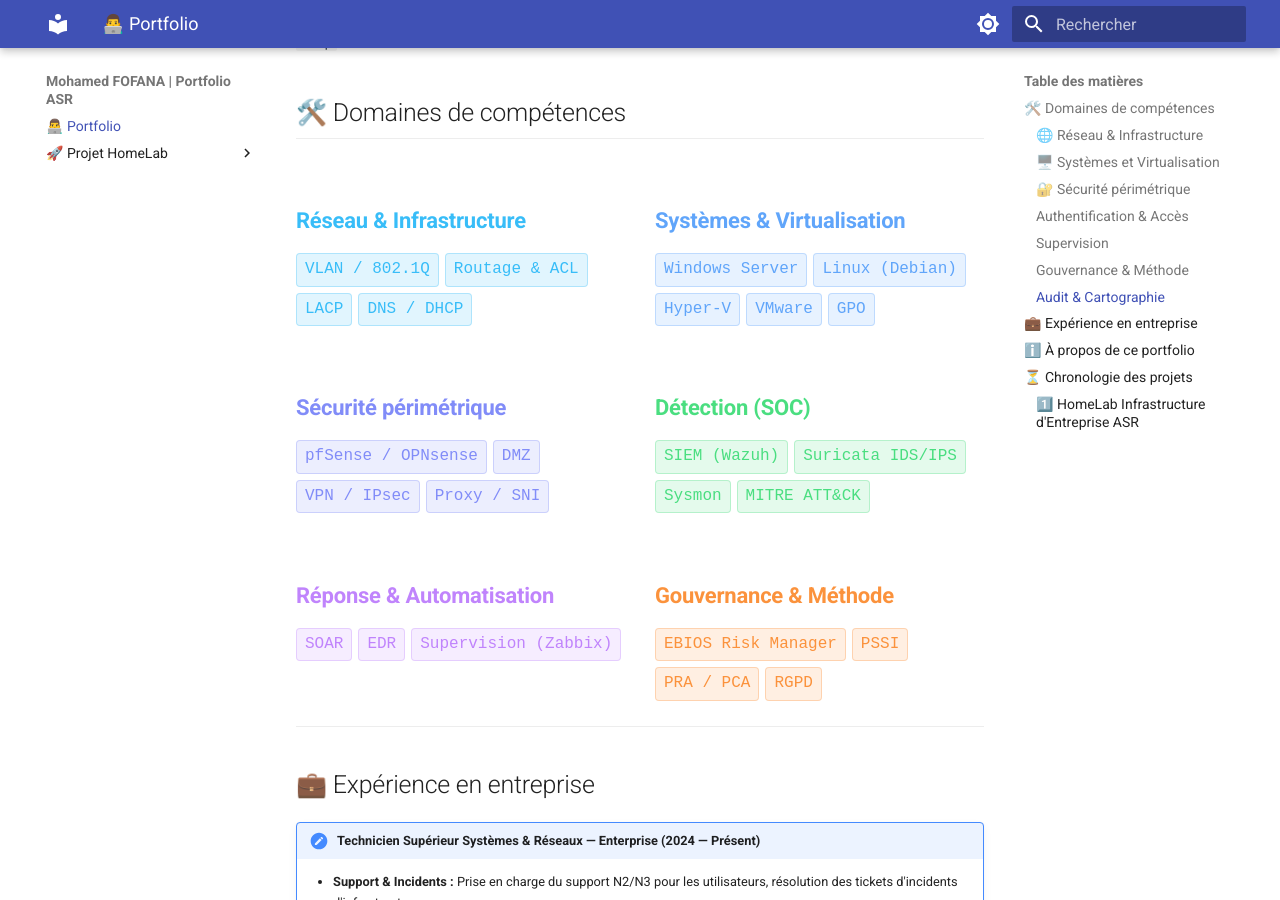
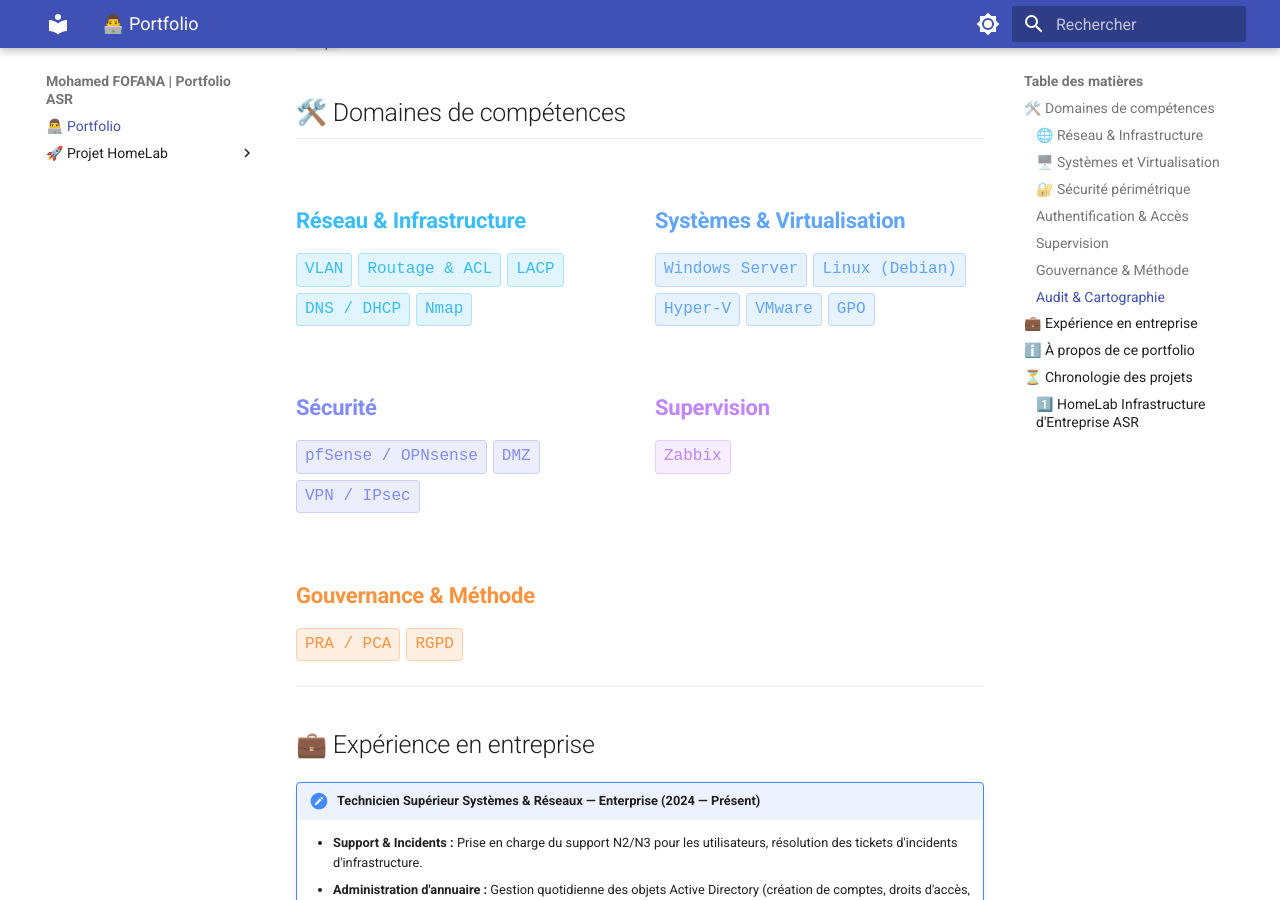
Before and after one commit to mohamedfofana/HomeLab, an MkDocs documentation site: the page built from docs/index.md, in a window 1280 px wide and 900 px high, scrolled down 1197 px. Built offline with MkDocs 1.6.1 and Material for MkDocs 9.7.7, drawn with Linux system fonts in a browser that asks for light colours.

Commit message:
Update index.md

```diff
--- a/docs/index.md
+++ b/docs/index.md
@@ -46,10 +46,11 @@
   <div>
     <h3 style="color: #38bdf8 !important; margin-bottom: 0.8rem; font-weight: bold; font-size: 1.1rem;">Réseau & Infrastructure</h3>
     <div style="display: flex; flex-wrap: wrap; gap: 6px;">
-      <span style="background: rgba(56, 189, 248, 0.15); color: #38bdf8; border: 1px solid rgba(56, 189, 248, 0.3); border-radius: 4px; padding: 3px 8px; font-size: 0.8rem; font-family: monospace;">VLAN / 802.1Q</span>
+      <span style="background: rgba(56, 189, 248, 0.15); color: #38bdf8; border: 1px solid rgba(56, 189, 248, 0.3); border-radius: 4px; padding: 3px 8px; font-size: 0.8rem; font-family: monospace;">VLAN</span>
       <span style="background: rgba(56, 189, 248, 0.15); color: #38bdf8; border: 1px solid rgba(56, 189, 248, 0.3); border-radius: 4px; padding: 3px 8px; font-size: 0.8rem; font-family: monospace;">Routage & ACL</span>
       <span style="background: rgba(56, 189, 248, 0.15); color: #38bdf8; border: 1px solid rgba(56, 189, 248, 0.3); border-radius: 4px; padding: 3px 8px; font-size: 0.8rem; font-family: monospace;">LACP</span>
       <span style="background: rgba(56, 189, 248, 0.15); color: #38bdf8; border: 1px solid rgba(56, 189, 248, 0.3); border-radius: 4px; padding: 3px 8px; font-size: 0.8rem; font-family: monospace;">DNS / DHCP</span>
+      <span style="background: rgba(56, 189, 248, 0.15); color: #38bdf8; border: 1px solid rgba(56, 189, 248, 0.3); border-radius: 4px; padding: 3px 8px; font-size: 0.8rem; font-family: monospace;">Nmap</span>
     </div>
   </div>
 
@@ -65,35 +66,21 @@
     </div>
   </div>
 
-  <!-- Sécurité périmétrique (Bleu Indigo) -->
+  <!-- Sécurité (Bleu Indigo) -->
   <div>
-    <h3 style="color: #818cf8 !important; margin-bottom: 0.8rem; font-weight: bold; font-size: 1.1rem;">Sécurité périmétrique</h3>
+    <h3 style="color: #818cf8 !important; margin-bottom: 0.8rem; font-weight: bold; font-size: 1.1rem;">Sécurité</h3>
     <div style="display: flex; flex-wrap: wrap; gap: 6px;">
       <span style="background: rgba(129, 140, 248, 0.15); color: #818cf8; border: 1px solid rgba(129, 140, 248, 0.3); border-radius: 4px; padding: 3px 8px; font-size: 0.8rem; font-family: monospace;">pfSense / OPNsense</span>
       <span style="background: rgba(129, 140, 248, 0.15); color: #818cf8; border: 1px solid rgba(129, 140, 248, 0.3); border-radius: 4px; padding: 3px 8px; font-size: 0.8rem; font-family: monospace;">DMZ</span>
       <span style="background: rgba(129, 140, 248, 0.15); color: #818cf8; border: 1px solid rgba(129, 140, 248, 0.3); border-radius: 4px; padding: 3px 8px; font-size: 0.8rem; font-family: monospace;">VPN / IPsec</span>
-      <span style="background: rgba(129, 140, 248, 0.15); color: #818cf8; border: 1px solid rgba(129, 140, 248, 0.3); border-radius: 4px; padding: 3px 8px; font-size: 0.8rem; font-family: monospace;">Proxy / SNI</span>
     </div>
   </div>
 
-  <!-- Détection (SOC) (Vert) -->
+  <!-- Supervision (Violet) -->
   <div>
-    <h3 style="color: #4ade80 !important; margin-bottom: 0.8rem; font-weight: bold; font-size: 1.1rem;">Détection (SOC)</h3>
+    <h3 style="color: #c084fc !important; margin-bottom: 0.8rem; font-weight: bold; font-size: 1.1rem;">Supervision</h3>
     <div style="display: flex; flex-wrap: wrap; gap: 6px;">
-      <span style="background: rgba(74, 222, 128, 0.15); color: #4ade80; border: 1px solid rgba(74, 222, 128, 0.3); border-radius: 4px; padding: 3px 8px; font-size: 0.8rem; font-family: monospace;">SIEM (Wazuh)</span>
-      <span style="background: rgba(74, 222, 128, 0.15); color: #4ade80; border: 1px solid rgba(74, 222, 128, 0.3); border-radius: 4px; padding: 3px 8px; font-size: 0.8rem; font-family: monospace;">Suricata IDS/IPS</span>
-      <span style="background: rgba(74, 222, 128, 0.15); color: #4ade80; border: 1px solid rgba(74, 222, 128, 0.3); border-radius: 4px; padding: 3px 8px; font-size: 0.8rem; font-family: monospace;">Sysmon</span>
-      <span style="background: rgba(74, 222, 128, 0.15); color: #4ade80; border: 1px solid rgba(74, 222, 128, 0.3); border-radius: 4px; padding: 3px 8px; font-size: 0.8rem; font-family: monospace;">MITRE ATT&CK</span>
-    </div>
-  </div>
-
-  <!-- Réponse & Automatisation (Violet) -->
-  <div>
-    <h3 style="color: #c084fc !important; margin-bottom: 0.8rem; font-weight: bold; font-size: 1.1rem;">Réponse & Automatisation</h3>
-    <div style="display: flex; flex-wrap: wrap; gap: 6px;">
-      <span style="background: rgba(192, 132, 252, 0.15); color: #c084fc; border: 1px solid rgba(192, 132, 252, 0.3); border-radius: 4px; padding: 3px 8px; font-size: 0.8rem; font-family: monospace;">SOAR</span>
-      <span style="background: rgba(192, 132, 252, 0.15); color: #c084fc; border: 1px solid rgba(192, 132, 252, 0.3); border-radius: 4px; padding: 3px 8px; font-size: 0.8rem; font-family: monospace;">EDR</span>
-      <span style="background: rgba(192, 132, 252, 0.15); color: #c084fc; border: 1px solid rgba(192, 132, 252, 0.3); border-radius: 4px; padding: 3px 8px; font-size: 0.8rem; font-family: monospace;">Supervision (Zabbix)</span>
+      <span style="background: rgba(192, 132, 252, 0.15); color: #c084fc; border: 1px solid rgba(192, 132, 252, 0.3); border-radius: 4px; padding: 3px 8px; font-size: 0.8rem; font-family: monospace;">Zabbix</span>
     </div>
   </div>
 
@@ -101,8 +88,6 @@
   <div>
     <h3 style="color: #fb923c !important; margin-bottom: 0.8rem; font-weight: bold; font-size: 1.1rem;">Gouvernance & Méthode</h3>
     <div style="display: flex; flex-wrap: wrap; gap: 6px;">
-      <span style="background: rgba(251, 146, 60, 0.15); color: #fb923c; border: 1px solid rgba(251, 146, 60, 0.3); border-radius: 4px; padding: 3px 8px; font-size: 0.8rem; font-family: monospace;">EBIOS Risk Manager</span>
-      <span style="background: rgba(251, 146, 60, 0.15); color: #fb923c; border: 1px solid rgba(251, 146, 60, 0.3); border-radius: 4px; padding: 3px 8px; font-size: 0.8rem; font-family: monospace;">PSSI</span>
       <span style="background: rgba(251, 146, 60, 0.15); color: #fb923c; border: 1px solid rgba(251, 146, 60, 0.3); border-radius: 4px; padding: 3px 8px; font-size: 0.8rem; font-family: monospace;">PRA / PCA</span>
       <span style="background: rgba(251, 146, 60, 0.15); color: #fb923c; border: 1px solid rgba(251, 146, 60, 0.3); border-radius: 4px; padding: 3px 8px; font-size: 0.8rem; font-family: monospace;">RGPD</span>
     </div>
```
